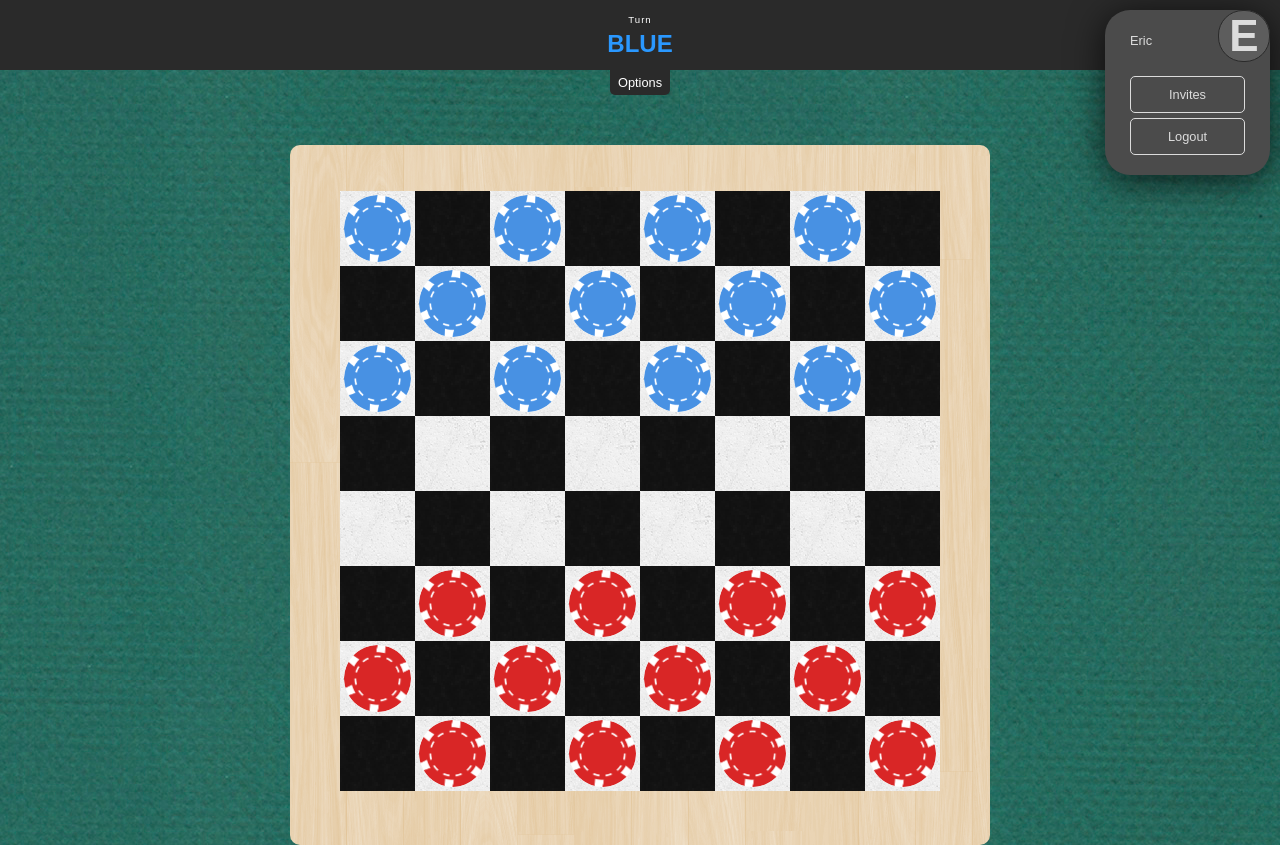
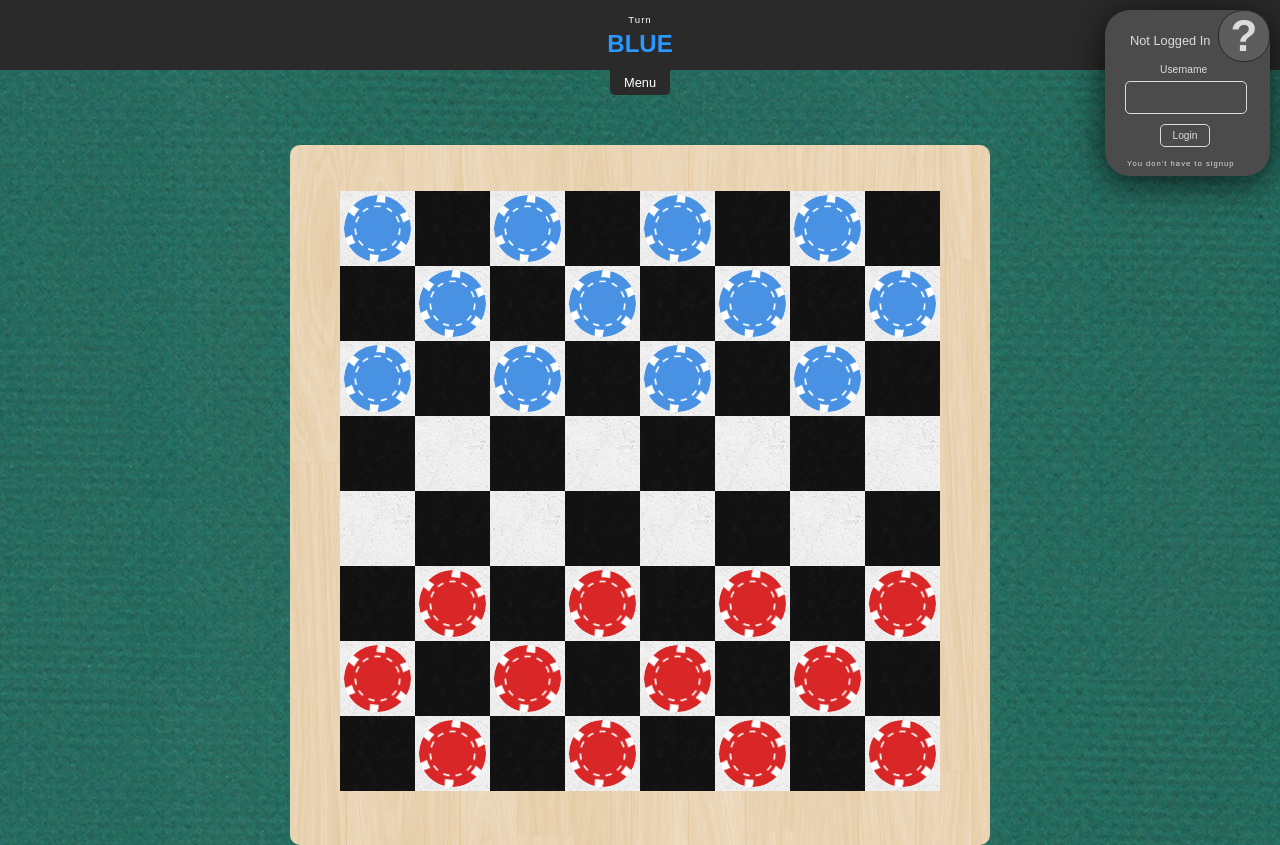
Before and after one commit to hassey13/Checkers-React, a React app: page / in a window 1280 px wide. Built offline with nearby package versions, Linux system fonts and the light colour scheme; no server answers.

Commit message:
added basic user integration

```diff
--- a/public/stylesheets/index.css
+++ b/public/stylesheets/index.css
@@ -384,7 +384,7 @@ nav li {
 }
 
 .fine-print {
-  margin-left: 20px;
+  margin-left: 7px;
   padding-top: 5px;
   font-family: arial;
   letter-spacing: 1px;
@@ -400,7 +400,6 @@ nav li {
             user-select: none; /* Non-prefixed version, currently
                                   supported by Chrome and Opera */
 }
-
 
 .menu {
   position: absolute;
--- a/src/classes/models/Board.js
+++ b/src/classes/models/Board.js
@@ -2,6 +2,7 @@ import Cell from './Cell.js'
 
 export default class Board {
   constructor(game = 'Checkers') {
+    this.id = null
     this.size = 8
     this.game = game
     this.cells = []
@@ -9,6 +10,7 @@ export default class Board {
     this.players = []
     this.turn = 'blue'
     this.lastPieceThatJumpped = null
+    this.winner = null
   }
 
   addPlayers(playerOne, playerTwo) {
@@ -79,9 +81,11 @@ export default class Board {
 
   checkEndOfGame() {
     if (this.players[0].activePieceCount() === 0) {
+      this.winner = this.players[1].name
       return this.players[1].name
     }
     else if (this.players[1].activePieceCount() === 0) {
+      this.winner = this.players[0].name
       return this.players[0].name
     }
     return null
--- a/src/classes/models/Player.js
+++ b/src/classes/models/Player.js
@@ -1,11 +1,16 @@
 import Piece from './Piece.js'
 
 export default class Player {
-  constructor(color, name, board) {
+  constructor(color, name, board, username = null) {
+    this.username = username
     this.color = color
     this.name = name
     this.pieces = this.generatePieces()
     this.board = board
+  }
+
+  addUsername( username ) {
+    this.username = username
   }
 
   generatePieces() {
--- a/src/components/Options.js
+++ b/src/components/Options.js
@@ -2,7 +2,7 @@ import React from 'react'
 
 const Options = ( props ) => (
   <div className='options noselect' onClick={ props.onClick } >
-    <div>Options</div>
+    <div>Menu</div>
   </div>
 )
 
--- a/src/components/Sessions.js
+++ b/src/components/Sessions.js
@@ -2,7 +2,7 @@ import React from 'react'
 
 const Sessions = ( props ) => {
 
-  let user = !!props.user ? props.user[0] : '?'
+  let user = !!props.user ? props.user[0].toUpperCase() : '?'
 
   return (
     <div className='sessions noselect' onClick={ props.onClick } >
--- a/src/containers/App.js
+++ b/src/containers/App.js
@@ -7,13 +7,16 @@ import Game from './Game'
 
 const io = require('socket.io-client')
 
+import axios from 'axios'
+axios.defaults.baseURL = 'http://localhost:4000/api'
+
 class App extends Component {
   constructor() {
     super()
 
     this.state = {
       socket: null,
-      user: "Eric",
+      user: null,
       showUserMenu: true,
       showInvites: false,
       invites: [],
@@ -24,7 +27,8 @@ class App extends Component {
   componentWillMount() {
     const socket = io.connect('http://localhost:4000')
     this.setState({
-      socket: socket
+      socket: socket,
+      axios: axios
     })
   }
 
@@ -62,14 +66,43 @@ class App extends Component {
 
   onSubmit( event ) {
     event.preventDefault()
-    this.setState({
-      user: this.state.content,
-      showUserMenu: true,
-      content: ''
-    })
+
+    let credentials = { username: this.state.content }
+
+    axios.get(`/users/${credentials.username}`)
+      .then( response => {
+        this.setState({
+          user: response.data.user.username,
+          showUserMenu: true,
+          content: ''
+        })
+      })
+      .catch((error) => {
+          console.warn('Failed to find user!')
+          console.log('Attempting to create the user instead!')
+          axios.post('/users', credentials)
+            .then( response => {
+              console.log('Success creating user!')
+              this.setState({
+                user: response.data.user.username,
+                showUserMenu: true,
+                content: ''
+              })
+            })
+            .catch((error) => {
+                console.warn('Could not create user either! =(')
+                console.log(error)
+                return {error: error}
+            })
+        })
   }
 
   render() {
+
+    if ( !this.state.axios || !this.state.socket ) {
+      return(<div>Loading...</div>)
+    }
+
     return (
       <div>
         <Sessions user={ this.state.user } onClick={ this.toggleUserMenu.bind( this )} />
@@ -88,6 +121,7 @@ class App extends Component {
           onDismiss={ this.dismissInvites.bind( this ) }
           />
         <Game
+          axios={ this.state.axios }
           socket={ this.state.socket }
           user={ this.state.user }
         />
--- a/src/containers/Game.js
+++ b/src/containers/Game.js
@@ -22,7 +22,7 @@ class Game extends Component {
       piece: null,
       showMenu: false,
       showRules: false,
-      turn: 'blue',
+      turn: '',
       winner: null,
       highlightedCells: []
     }
@@ -34,13 +34,14 @@ class Game extends Component {
     let board = new Board(game)
     game.addBoard(board)
 
-    let playerOne = new Player('blue', "Blue", board)
+    let playerOne = new Player('blue', "Blue", board, this.props.user)
     let playerTwo = new Player('red', "Red" , board)
     board.addPlayers( playerOne , playerTwo )
     board.placePieces()
 
     this.setState( {
-      board: board
+      board: board,
+      turn: board.turn
     } )
 
     if ( this.props.socket ) {
@@ -63,6 +64,43 @@ class Game extends Component {
     }
   }
 
+  loadBoard( id ) {
+
+    //call for board from server
+
+    // let boardFromServer = this.props.axios.get(`/boards/${id}`)
+    //   .then( response => response )
+    //   .catch((error) => {
+    //       console.log('Failed to get board')
+    //       console.log(error)
+    //       return {error: error}
+    //     })
+
+    let game = new Checkers()
+    let board = new Board(game)
+    game.addBoard(board)
+
+    //set board properties
+
+    let playerOne = new Player('blue', "BLUE", board, )
+    let playerTwo = new Player('red', "RED" , board)
+    board.addPlayers( playerOne , playerTwo )
+
+    board.placePieces()
+
+    //custom function to modify pieces based off board from server
+
+    this.setState( {
+      board: board,
+      piece: null,
+      showMenu: false,
+      showRules: false,
+      turn: board.turn,
+      winner: board.winner,
+      highlightedCells: []
+    })
+  }
+
   updateBoard() {
     let game = new Checkers()
     let board = new Board(game)
@@ -78,8 +116,8 @@ class Game extends Component {
       piece: null,
       showMenu: false,
       showRules: false,
-      turn: 'blue',
-      winner: null,
+      turn: board.turn,
+      winner: board.winner,
       highlightedCells: []
     })
   }
--- a/src/containers/Menu.js
+++ b/src/containers/Menu.js
@@ -1,14 +1,6 @@
 import React, { Component } from 'react'
 
 class Menu extends Component {
-
-  constructor() {
-    super()
-
-    this.state = {
-      board: null
-    }
-  }
 
   startNewGame() {
     this.props.onDismiss()
```
